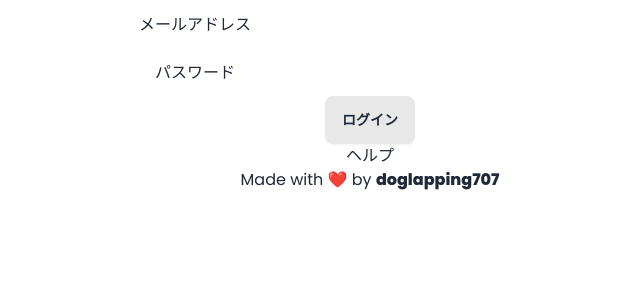
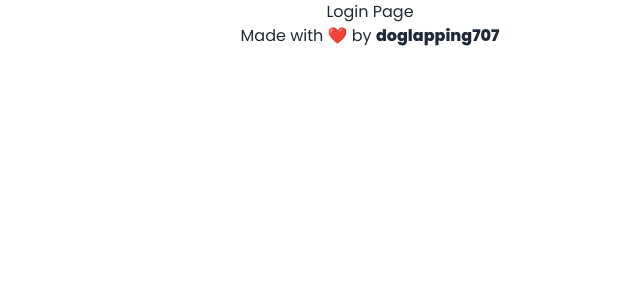
Before and after one commit to doglapping707/todo-app-ts, a React (Vite) app: page /login in a window 1280 px wide. Shown: the top 300 px of the page, without its empty margins (270-910 px from the left). Built offline with nearby package versions, Linux system fonts and the light colour scheme.

Commit message:
Fixed login page

```diff
--- a/src/pages/Login.tsx
+++ b/src/pages/Login.tsx
@@ -1,23 +1,6 @@
 function Login() {
     return (
-        <>
-            <div className="login-page">
-                <div className="login-panel">
-                    <form>
-                        <div className="input-group">
-                            <label>メールアドレス</label>
-                            <input type="email" className="input" />
-                        </div>
-                        <div className="input-group">
-                            <label>パスワード</label>
-                            <input type="password" className="input" />
-                        </div>
-                        <button type="submit" className="btn">ログイン</button>
-                    </form>
-                </div>
-                <div className="links"><a href="#">ヘルプ</a></div>
-            </div>
-        </>
+        <h1>Login Page</h1>
     );
 }
 
```
